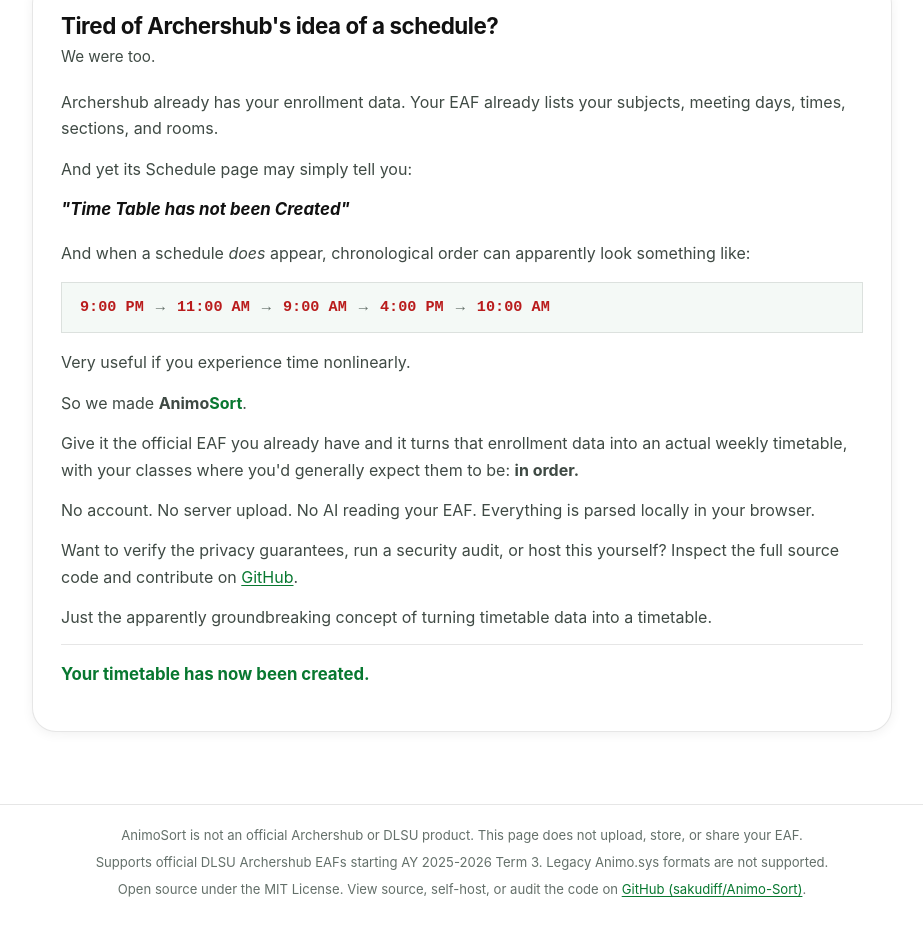
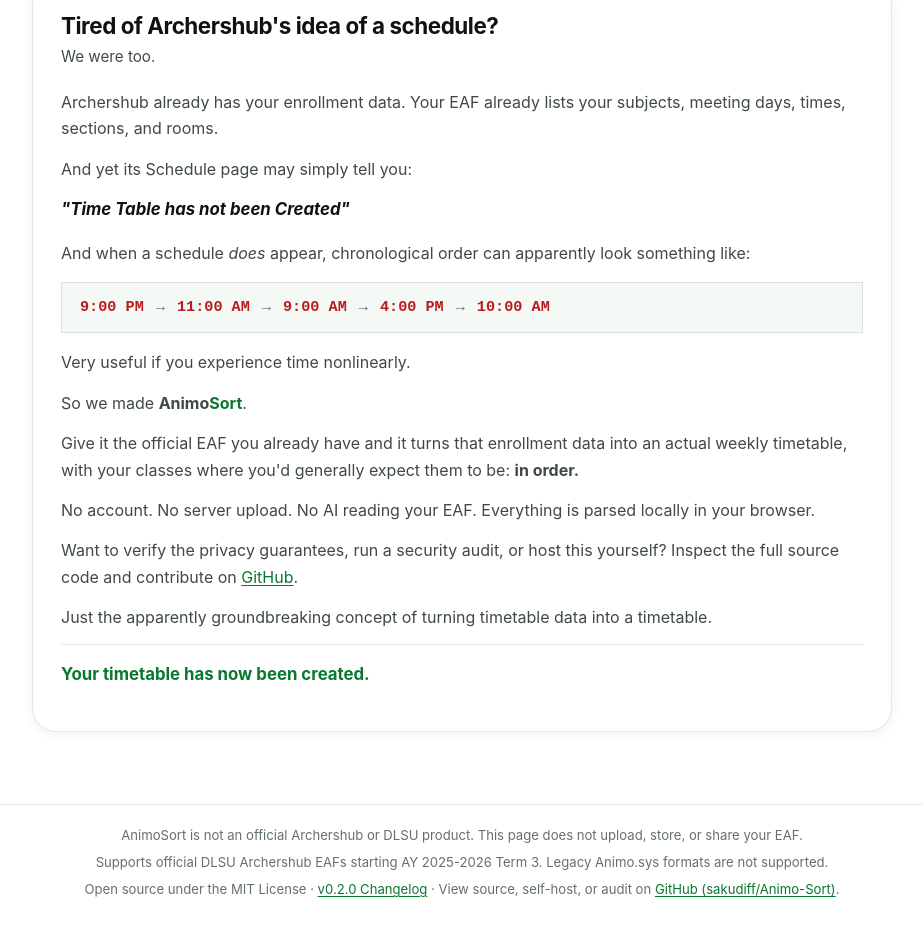
Before and after one commit to sakudiff/Animo-Sort, a website with bundled scripts: page index.html in a window 1280 px wide. Shown: the part 966-1902 px from the top of the page, without its empty margins (178-1101 px from the left). Built offline with nearby package versions, Linux system fonts and the light colour scheme.

Commit message:
docs: add CHANGELOG.md and bump version to 0.2.0

```diff
--- a/index.html
+++ b/index.html
@@ -162,7 +162,7 @@
     <footer class="app-footer" id="privacy">
       <p>AnimoSort is not an official Archershub or DLSU product. This page does not upload, store, or share your EAF.</p>
       <p>Supports official DLSU Archershub EAFs starting AY 2025-2026 Term 3. Legacy Animo.sys formats are not supported.</p>
-      <p>Open source under the MIT License. View source, self-host, or audit the code on <a href="https://github.com/sakudiff/Animo-Sort" target="_blank" rel="noopener noreferrer">GitHub (sakudiff/Animo-Sort)</a>.</p>
+      <p>Open source under the MIT License &middot; <a href="https://github.com/sakudiff/Animo-Sort/blob/main/CHANGELOG.md" target="_blank" rel="noopener noreferrer">v0.2.0 Changelog</a> &middot; View source, self-host, or audit on <a href="https://github.com/sakudiff/Animo-Sort" target="_blank" rel="noopener noreferrer">GitHub (sakudiff/Animo-Sort)</a>.</p>
     </footer>
   </main>
 
--- a/package.json
+++ b/package.json
@@ -1,6 +1,6 @@
 {
   "name": "animo-sort",
-  "version": "0.1.0",
+  "version": "0.2.0",
   "private": true,
   "type": "module",
   "description": "AnimoSort: convert an Archershub EAF PDF into a weekly timetable. Local-only static web app.",
```
Also changed, not shown: CHANGELOG.md (added).
